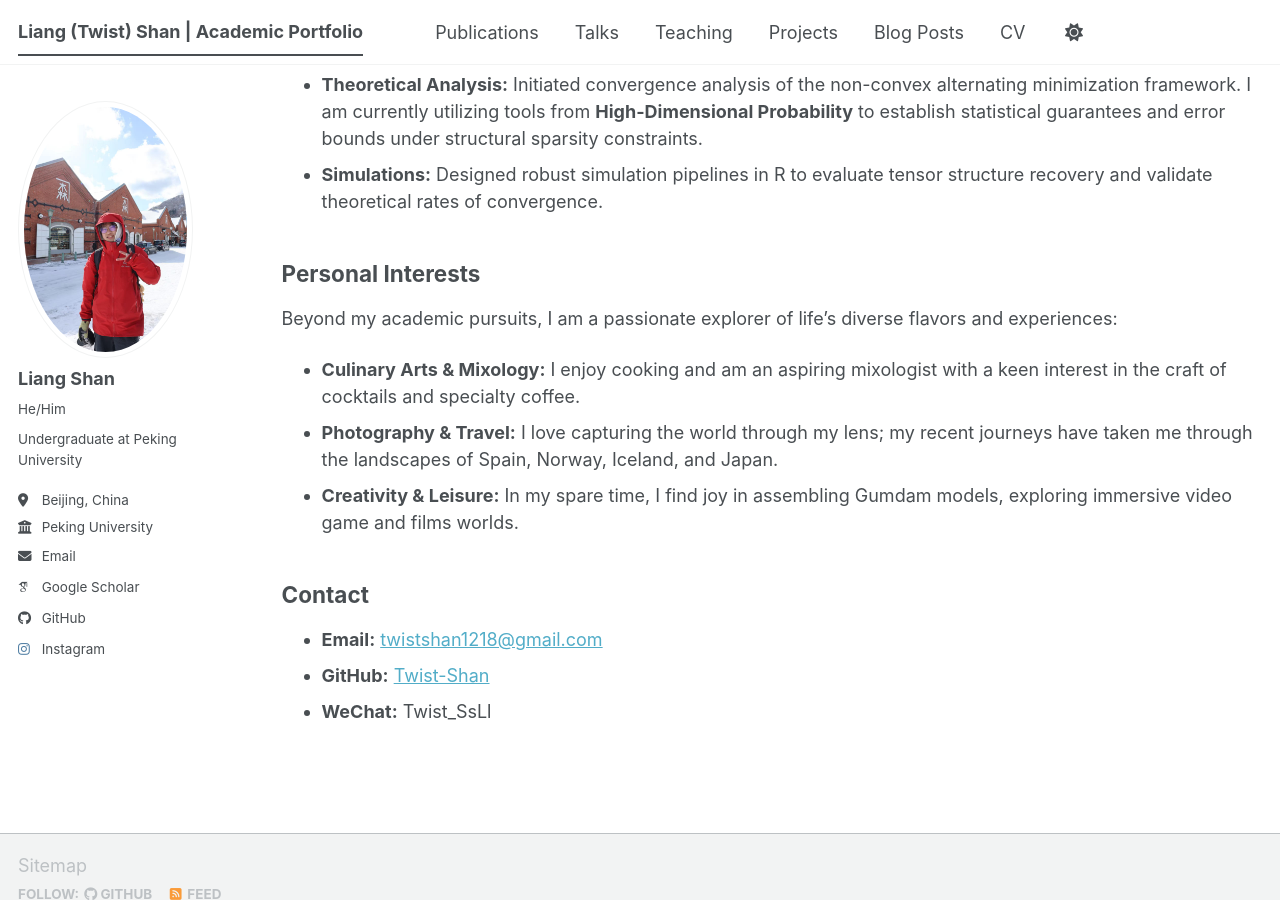
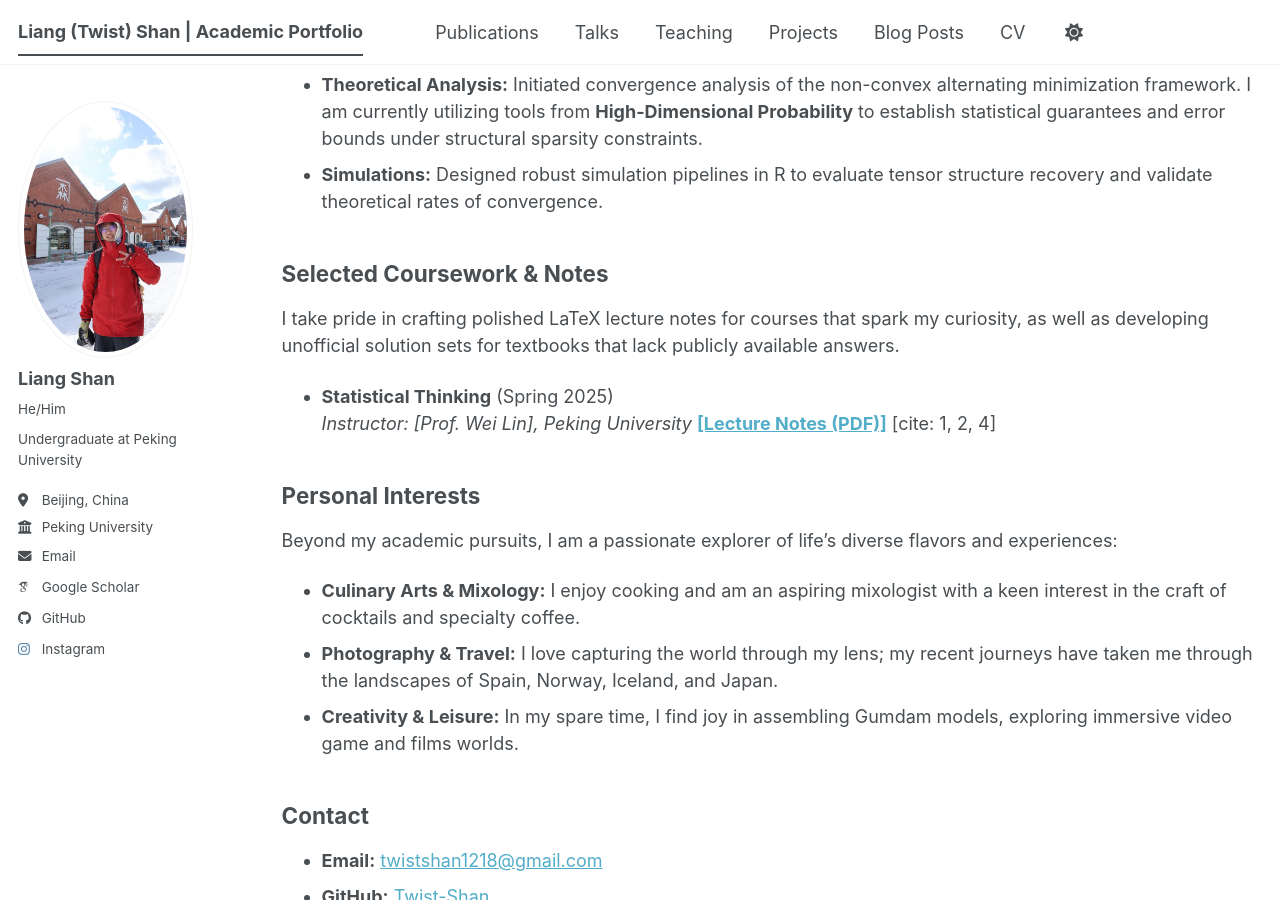
Before and after one commit to Twist-Shan/Twist-Shan.github.io, a Jekyll site: the page built from _pages/about.md, in a window 1280 px wide and 900 px high, scrolled down 927 px. Built offline with Jekyll 4.4.1, drawn with Linux system fonts in a browser that asks for light colours; some web fonts are replaced; a script bundle is joined from its source files by our own code; library files that are not in the unit come from our copies.

Commit message:
Update about.md

```diff
--- a/_pages/about.md
+++ b/_pages/about.md
@@ -34,6 +34,13 @@ This ongoing project focuses on developing efficient optimization frameworks for
 * **Theoretical Analysis:** Initiated convergence analysis of the non-convex alternating minimization framework. I am currently utilizing tools from **High-Dimensional Probability** to establish statistical guarantees and error bounds under structural sparsity constraints.
 * **Simulations:** Designed robust simulation pipelines in R to evaluate tensor structure recovery and validate theoretical rates of convergence.
 
+## Selected Coursework & Notes
+
+I take pride in crafting polished LaTeX lecture notes for courses that spark my curiosity, as well as developing unofficial solution sets for textbooks that lack publicly available answers.
+
+* **Statistical Thinking** (Spring 2025)
+  *Instructor: [Prof. Wei Lin], Peking University* [**[Lecture Notes (PDF)]**](/files/Lecture_Notes_Statistical_Thinking.pdf) [cite: 1, 2, 4]
+
 ## Personal Interests
 Beyond my academic pursuits, I am a passionate explorer of life's diverse flavors and experiences:
 * **Culinary Arts & Mixology:** I enjoy cooking and am an aspiring mixologist with a keen interest in the craft of cocktails and specialty coffee.
```
